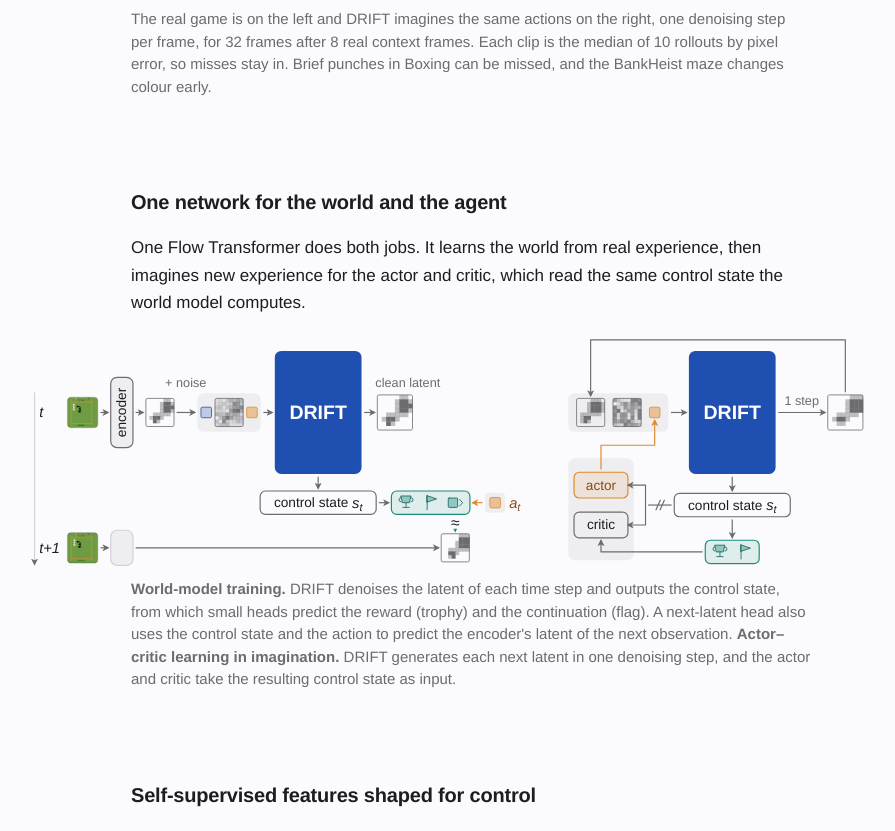
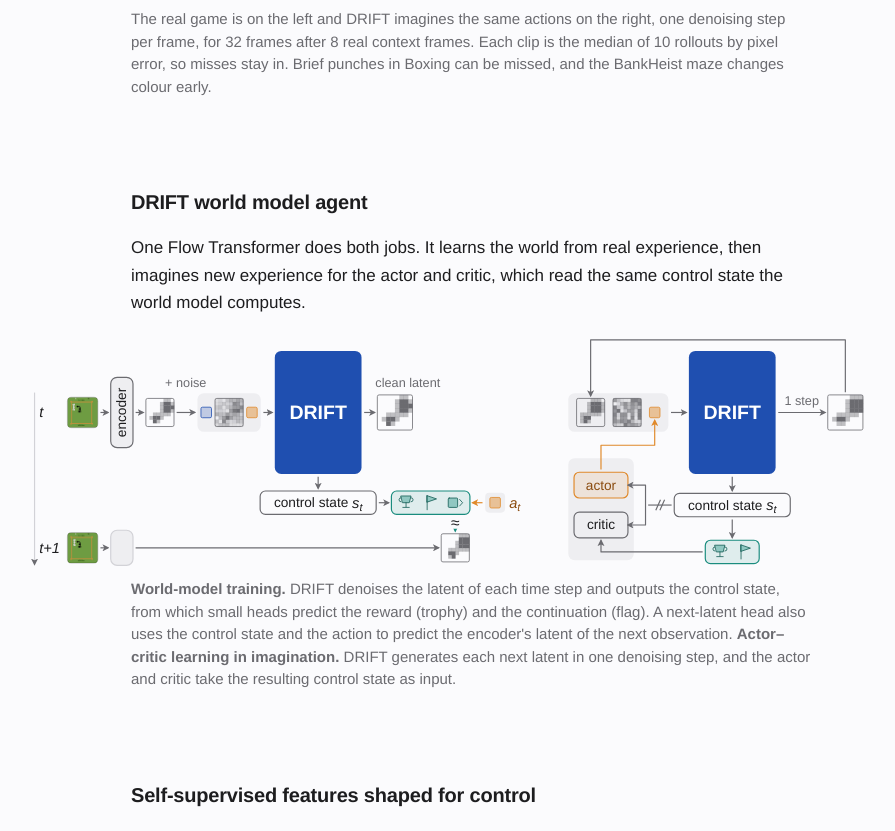
Before and after one commit to rabiulcste/rabiulcste.github.io, a Jekyll site: the page built from drift-world-model/index.html, in a window 1280 px wide and 900 px high, scrolled down 1730 px, cut to the strip 69-900 px from the top of the window. Shown: the whole strip, without its empty margins (169-1064 px from the left). Built offline with Jekyll 4.4.1, drawn with Linux system fonts in a browser that asks for light colours.

Commit message:
DRIFT page: rename method section

```diff
--- a/drift-world-model/index.html
+++ b/drift-world-model/index.html
@@ -135,7 +135,7 @@ bibtex: |
 </section>
 
 <section id="method">
-    <h2>One network for the world and the agent</h2>
+    <h2>DRIFT world model agent</h2>
     <p>One Flow Transformer does both jobs. It learns the world from real experience, then imagines new experience for the actor and critic, which read the same control state the world model computes.</p>
     <figure class="fig">
         <div class="drift-media wide only-desk"><svg class="drift-svg drift-diagram" viewBox="0 22 901 240" role="img" aria-labelledby="ov-t"><title id="ov-t">Left, world-model training: an observation is encoded, noised and passed with its tokens through DRIFT, which outputs a control state feeding predictor heads, including a next-latent head aligned with the encoder latent of the next observation. Right, actor-critic learning in imagination: DRIFT generates each next latent in one step, and the actor and critic take the resulting control state.</title><defs><marker id="d-ah" viewBox="0 0 10 10" refX="8" refY="5" markerWidth="6" markerHeight="6" orient="auto-start-reverse"><path d="M0 0L10 5L0 10L2.5 5z" class="ahd"/></marker><marker id="d-ah-amb" viewBox="0 0 10 10" refX="8" refY="5" markerWidth="6" markerHeight="6" orient="auto-start-reverse"><path d="M0 0L10 5L0 10L2.5 5z" class="ahd-amb"/></marker><marker id="d-ah-teal" viewBox="0 0 10 10" refX="8" refY="5" markerWidth="6" markerHeight="6" orient="auto-start-reverse"><path d="M0 0L10 5L0 10L2.5 5z" class="ahd-teal"/></marker></defs>
```
